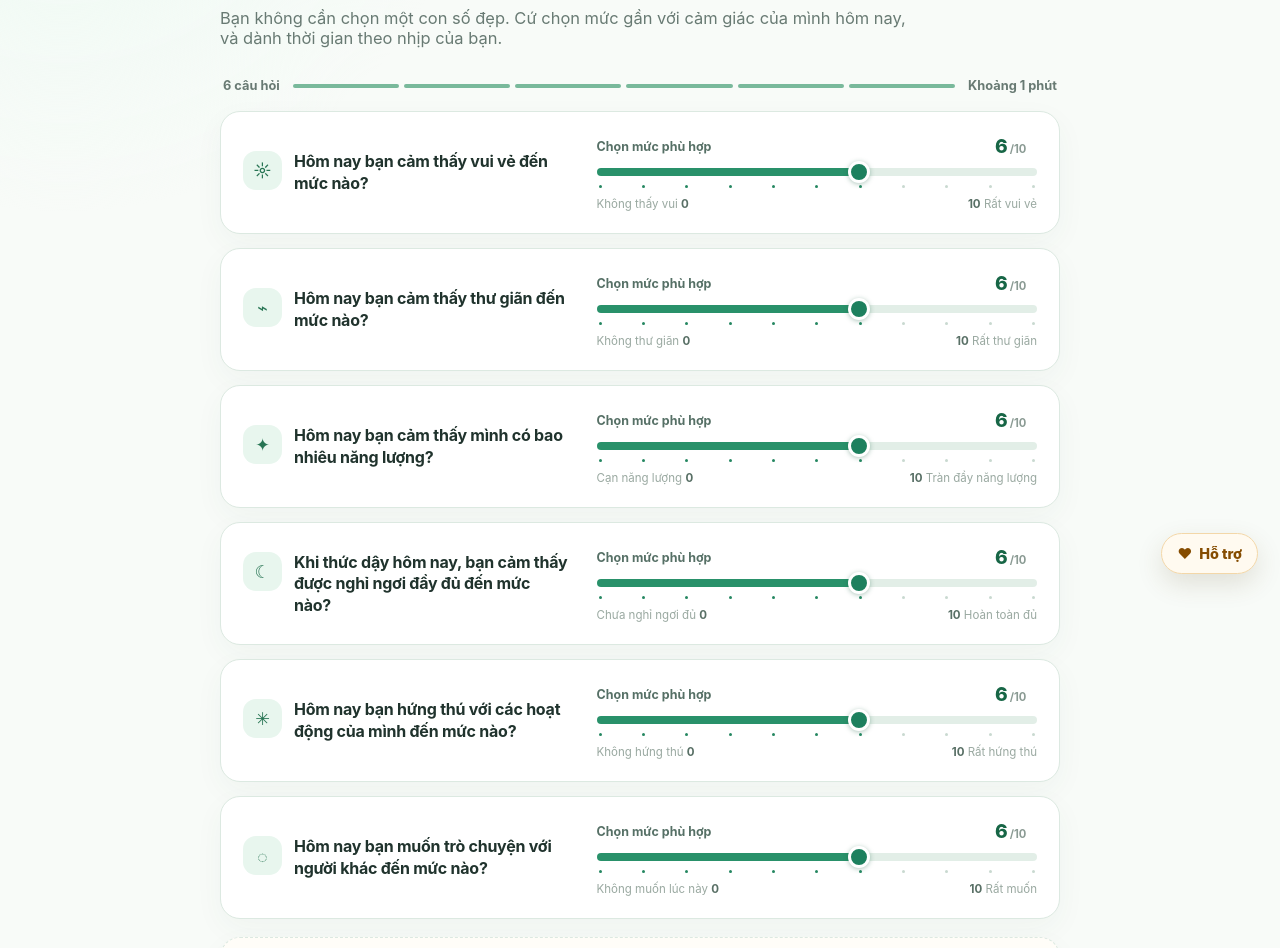
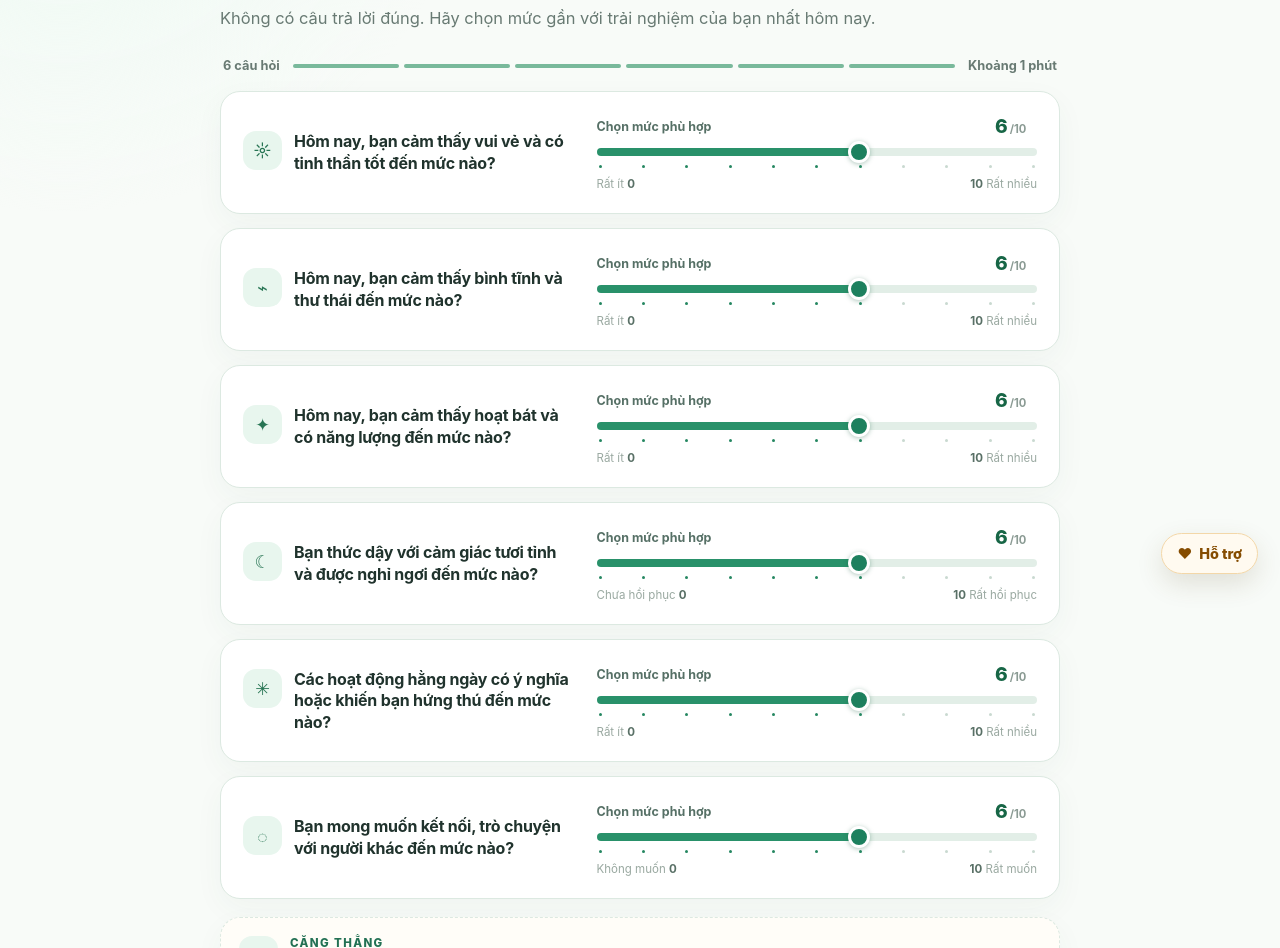
Before and after one commit to b161009/MindGuard, a React (Vite) app: page /checkin in a window 1280 px wide. Shown: the part 204-1152 px from the top of the page. Built offline with nearby package versions, Linux system fonts and the light colour scheme; no server answers; the database is empty; sample sign-in values are in the browser's storage.

Commit message:
fix lỗi

```diff
--- a/src/components/checkin/DiaryInput.jsx
+++ b/src/components/checkin/DiaryInput.jsx
@@ -1,8 +1,10 @@
+import { copyVariant } from '../../utils/copyVariant';
+
 export default function DiaryInput({ value, onChange }) {
   return (
     <div className="panel" style={{ display: 'grid', gap: '0.75rem' }}>
-      <h3 style={{ margin: 0 }}>Có điều gì bạn đang giữ trong lòng không?</h3>
-      <p className="muted small" style={{ margin: 0 }}>Bạn có thể viết vài từ, kể một chút hoặc bỏ qua. Không cần viết thật hay hay giải thích mọi chuyện ngay lúc này.</p>
+      <h3 style={{ margin: 0 }}>{copyVariant('Bạn muốn chia sẻ thêm điều gì không?', 'Có điều gì bạn đang giữ trong lòng không?')}</h3>
+      <p className="muted small" style={{ margin: 0 }}>{copyVariant('Không bắt buộc. Bạn có thể viết về suy nghĩ, cảm xúc hoặc điều khiến hôm nay trở nên khó khăn.', 'Bạn có thể viết vài từ, kể một chút hoặc bỏ qua. Không cần viết thật hay hay giải thích mọi chuyện ngay lúc này.')}</p>
       <textarea
         value={value}
         onChange={(e) => onChange(e.target.value)}
--- a/src/pages/CheckIn.jsx
+++ b/src/pages/CheckIn.jsx
@@ -8,49 +8,50 @@ import { saveCheckIn } from '../services/firebase/firestore';
 import { analyzeCheckIn } from '../services/ai/localClient';
 import { generateFeedback } from '../services/feedback/feedbackGenerator';
 import { getDateKey } from '../utils/date';
+import { copyVariant } from '../utils/copyVariant';
 
 const initialForm = { mood: 6, comfort: 6, stress: 5, sleep: 6, energy: 6, interest: 6, social: 6, reflection: '' };
 const questions = [
   {
     field: 'mood',
     icon: '☼',
-    label: 'Hôm nay bạn cảm thấy vui vẻ đến mức nào?',
-    lowLabel: 'Không thấy vui',
-    highLabel: 'Rất vui vẻ',
+    label: copyVariant('Hôm nay, bạn cảm thấy vui vẻ và có tinh thần tốt đến mức nào?', 'Hôm nay bạn cảm thấy vui vẻ đến mức nào?'),
+    lowLabel: copyVariant('Rất ít', 'Không thấy vui'),
+    highLabel: copyVariant('Rất nhiều', 'Rất vui vẻ'),
   },
   {
     field: 'comfort',
     icon: '⌁',
-    label: 'Hôm nay bạn cảm thấy thư giãn đến mức nào?',
-    lowLabel: 'Không thư giãn',
-    highLabel: 'Rất thư giãn',
+    label: copyVariant('Hôm nay, bạn cảm thấy bình tĩnh và thư thái đến mức nào?', 'Hôm nay bạn cảm thấy thư giãn đến mức nào?'),
+    lowLabel: copyVariant('Rất ít', 'Không thư giãn'),
+    highLabel: copyVariant('Rất nhiều', 'Rất thư giãn'),
   },
   {
     field: 'energy',
     icon: '✦',
-    label: 'Hôm nay bạn cảm thấy mình có bao nhiêu năng lượng?',
-    lowLabel: 'Cạn năng lượng',
-    highLabel: 'Tràn đầy năng lượng',
+    label: copyVariant('Hôm nay, bạn cảm thấy hoạt bát và có năng lượng đến mức nào?', 'Hôm nay bạn cảm thấy mình có bao nhiêu năng lượng?'),
+    lowLabel: copyVariant('Rất ít', 'Cạn năng lượng'),
+    highLabel: copyVariant('Rất nhiều', 'Tràn đầy năng lượng'),
   },
   {
     field: 'sleep',
     icon: '☾',
-    label: 'Khi thức dậy hôm nay, bạn cảm thấy được nghỉ ngơi đầy đủ đến mức nào?',
-    lowLabel: 'Chưa nghỉ ngơi đủ',
-    highLabel: 'Hoàn toàn đủ',
+    label: copyVariant('Bạn thức dậy với cảm giác tươi tỉnh và được nghỉ ngơi đến mức nào?', 'Khi thức dậy hôm nay, bạn cảm thấy được nghỉ ngơi đầy đủ đến mức nào?'),
+    lowLabel: copyVariant('Chưa hồi phục', 'Chưa nghỉ ngơi đủ'),
+    highLabel: copyVariant('Rất hồi phục', 'Hoàn toàn đủ'),
   },
   {
     field: 'interest',
     icon: '✳',
-    label: 'Hôm nay bạn hứng thú với các hoạt động của mình đến mức nào?',
-    lowLabel: 'Không hứng thú',
-    highLabel: 'Rất hứng thú',
+    label: copyVariant('Các hoạt động hằng ngày có ý nghĩa hoặc khiến bạn hứng thú đến mức nào?', 'Hôm nay bạn hứng thú với các hoạt động của mình đến mức nào?'),
+    lowLabel: copyVariant('Rất ít', 'Không hứng thú'),
+    highLabel: copyVariant('Rất nhiều', 'Rất hứng thú'),
   },
   {
     field: 'social',
     icon: '◌',
-    label: 'Hôm nay bạn muốn trò chuyện với người khác đến mức nào?',
-    lowLabel: 'Không muốn lúc này',
+    label: copyVariant('Bạn mong muốn kết nối, trò chuyện với người khác đến mức nào?', 'Hôm nay bạn muốn trò chuyện với người khác đến mức nào?'),
+    lowLabel: copyVariant('Không muốn', 'Không muốn lúc này'),
     highLabel: 'Rất muốn',
   },
 ];
@@ -105,7 +106,7 @@ export default function CheckIn() {
         <div className="page-intro">
           <span className="eyebrow">CHECK-IN HÔM NAY</span>
           <h1>Hôm nay bạn thế nào?</h1>
-          <p>Bạn không cần chọn một con số đẹp. Cứ chọn mức gần với cảm giác của mình hôm nay, và dành thời gian theo nhịp của bạn.</p>
+          <p>{copyVariant('Không có câu trả lời đúng. Hãy chọn mức gần với trải nghiệm của bạn nhất hôm nay.', 'Bạn không cần chọn một con số đẹp. Cứ chọn mức gần với cảm giác của mình hôm nay, và dành thời gian theo nhịp của bạn.')}</p>
         </div>
         <form className="checkin-form" onSubmit={handleSubmit}>
           <div className="checkin-progress" aria-label="Tiến độ check-in"><span>6 câu hỏi</span><div><i /><i /><i /><i /><i /><i /></div><span>Khoảng 1 phút</span></div>
--- a/src/pages/Dashboard.jsx
+++ b/src/pages/Dashboard.jsx
@@ -9,6 +9,7 @@ import PillarsRadar from '../components/charts/PillarsRadar';
 import { useAuth } from '../hooks/useAuth';
 import { getCheckIns } from '../services/firebase/firestore';
 import { analyzeTrend } from '../services/ai/trendAnalysis';
+import { copyVariant } from '../utils/copyVariant';
 
 const shortName = (name, email) => (name || email?.split('@')[0] || 'bạn').split(' ')[0];
 
@@ -32,7 +33,7 @@ export default function Dashboard() {
     <main className="page">
       <div className="container">
         <div className="dashboard-heading">
-          <div><span className="eyebrow">KHÔNG GIAN CỦA BẠN</span><h1>Chào {shortName(user.displayName, user.email)}.</h1><p>Hôm nay dù thế nào, bạn cũng có thể dừng lại và dành một chút dịu dàng cho mình.</p></div>
+          <div><span className="eyebrow">KHÔNG GIAN CỦA BẠN</span><h1>Chào {shortName(user.displayName, user.email)}.</h1><p>{copyVariant('Hôm nay bạn muốn lắng nghe bản thân một chút không?', 'Hôm nay dù thế nào, bạn cũng có thể dừng lại và dành một chút dịu dàng cho mình.')}</p></div>
           <Link to="/checkin"><Button>Bắt đầu check-in</Button></Link>
         </div>
         {error && <p className="form-error" role="alert">{error}</p>}
@@ -55,7 +56,7 @@ export default function Dashboard() {
           <MoodChart entries={entries} />
           <StressChart entries={entries} />
           <RiskChart entries={entries} />
-          <section className="panel quick-panel"><p className="eyebrow">NHẮC NHỞ NHẸ</p><h2>Bạn không cần phải ổn ngay.</h2><p>Một lời nói khiến bạn buồn không quyết định giá trị của bạn. Nếu đang tủi thân, bạn có thể nghỉ một chút, uống nước hoặc tìm một người bạn tin cậy để trò chuyện khi sẵn sàng.</p><Link to="/support"><Button variant="secondary">Tìm người hỗ trợ</Button></Link></section>
+          <section className="panel quick-panel"><p className="eyebrow">NHẮC NHỞ NHẸ</p><h2>{copyVariant('Không cần hoàn hảo.', 'Bạn không cần phải ổn ngay.')}</h2><p>{copyVariant('Điều quan trọng là bạn có một nơi để nhận ra những thay đổi nhỏ trước khi chúng trở nên quá nặng nề.', 'Một lời nói khiến bạn buồn không quyết định giá trị của bạn. Nếu đang tủi thân, bạn có thể nghỉ một chút, uống nước hoặc tìm một người bạn tin cậy để trò chuyện khi sẵn sàng.')}</p><Link to="/support"><Button variant="secondary">{copyVariant('Xem các nguồn hỗ trợ', 'Tìm người hỗ trợ')}</Button></Link></section>
         </div>
       </div>
     </main>
--- a/src/pages/Landing.jsx
+++ b/src/pages/Landing.jsx
@@ -1,6 +1,7 @@
 import { Link } from 'react-router-dom';
 import Button from '../components/common/Button';
 import { useAuth } from '../hooks/useAuth';
+import { copyVariant } from '../utils/copyVariant';
 
 export default function Landing() {
   const { user } = useAuth();
@@ -9,8 +10,8 @@ export default function Landing() {
       <div className="container landing-hero">
         <section>
           <span className="eyebrow">MỘT KHOẢNG DỪNG NHỎ MỖI NGÀY</span>
-          <h1>Một khoảng nhỏ để bạn được là chính mình.</h1>
-          <p>Không cần phải vui ngay, cũng không cần tìm đủ lời để giải thích. Bạn có thể ghi lại cảm xúc hôm nay và cùng Mind Guard nhìn lại những thay đổi theo thời gian.</p>
+          <h1>{copyVariant('Nhận ra những thay đổi trước khi chúng trở nên quá nặng nề.', 'Một khoảng nhỏ để bạn được là chính mình.')}</h1>
+          <p>{copyVariant('Mind Guard giúp bạn ghi lại tâm trạng, căng thẳng và điều bạn muốn chia sẻ — để nhìn thấy xu hướng của chính mình theo thời gian.', 'Không cần phải vui ngay, cũng không cần tìm đủ lời để giải thích. Bạn có thể ghi lại cảm xúc hôm nay và cùng Mind Guard nhìn lại những thay đổi theo thời gian.')}</p>
           <div className="hero-actions">
             <Link to={user ? '/dashboard' : '/register'}><Button>{user ? 'Vào không gian của tôi' : 'Bắt đầu miễn phí'}</Button></Link>
             {!user && <Link to="/login"><Button variant="secondary">Đăng nhập</Button></Link>}
--- a/src/pages/Result.jsx
+++ b/src/pages/Result.jsx
@@ -6,6 +6,7 @@ import ResultCard from '../components/result/ResultCard';
 import RiskLevel from '../components/result/RiskLevel';
 import { useAuth } from '../hooks/useAuth';
 import { getCheckIns } from '../services/firebase/firestore';
+import { copyVariant } from '../utils/copyVariant';
 
 export default function Result() {
   const { state } = useLocation();
@@ -38,7 +39,7 @@ export default function Result() {
       <div className="container result-container">
         <div className="page-intro result-intro">
           <span className="eyebrow">KẾT QUẢ CHECK-IN</span>
-          <h1>Cảm ơn bạn đã lắng nghe chính mình.</h1>
+          <h1>{copyVariant('Cảm ơn bạn đã dành thời gian cho bản thân.', 'Cảm ơn bạn đã lắng nghe chính mình.')}</h1>
           <p>Đây là phản hồi để bạn quan sát hôm nay, không phải chẩn đoán sức khỏe.</p>
         </div>
         {entry.needsHumanFollowUp && (
@@ -64,7 +65,7 @@ export default function Result() {
             {reasons.length ? <ul className="reason-list">{reasons.map((reason) => <li key={reason}>{reason}</li>)}</ul> : <p className="muted">Các chỉ số hôm nay chưa có yếu tố nổi bật cần đưa vào giải thích.</p>}
           </section>
           <section className="panel">
-            <h2>Một việc nhỏ, nếu bạn thấy phù hợp</h2>
+            <h2>{copyVariant('Bước nhỏ cho 24 giờ tới', 'Một việc nhỏ, nếu bạn thấy phù hợp')}</h2>
             <ol className="action-list">{(feedback.actions || ['Quay lại check-in vào ngày mai']).map((action) => <li key={action}>{action}</li>)}</ol>
           </section>
         </div>
--- /dev/null
+++ b/src/utils/copyVariant.js
@@ -0,0 +1,6 @@
+// Keep both existing versions; use one consistent version throughout each day.
+export function copyVariant(original, current) {
+  const today = new Date();
+  const day = Math.floor(Date.UTC(today.getFullYear(), today.getMonth(), today.getDate()) / 86400000);
+  return day % 2 === 0 ? original : current;
+}
```
Also changed, not shown: src/components/common/HineMonSurprise.jsx (+9 -1 lines), src/services/feedback/feedbackGenerator.js (+7 -6 lines).
